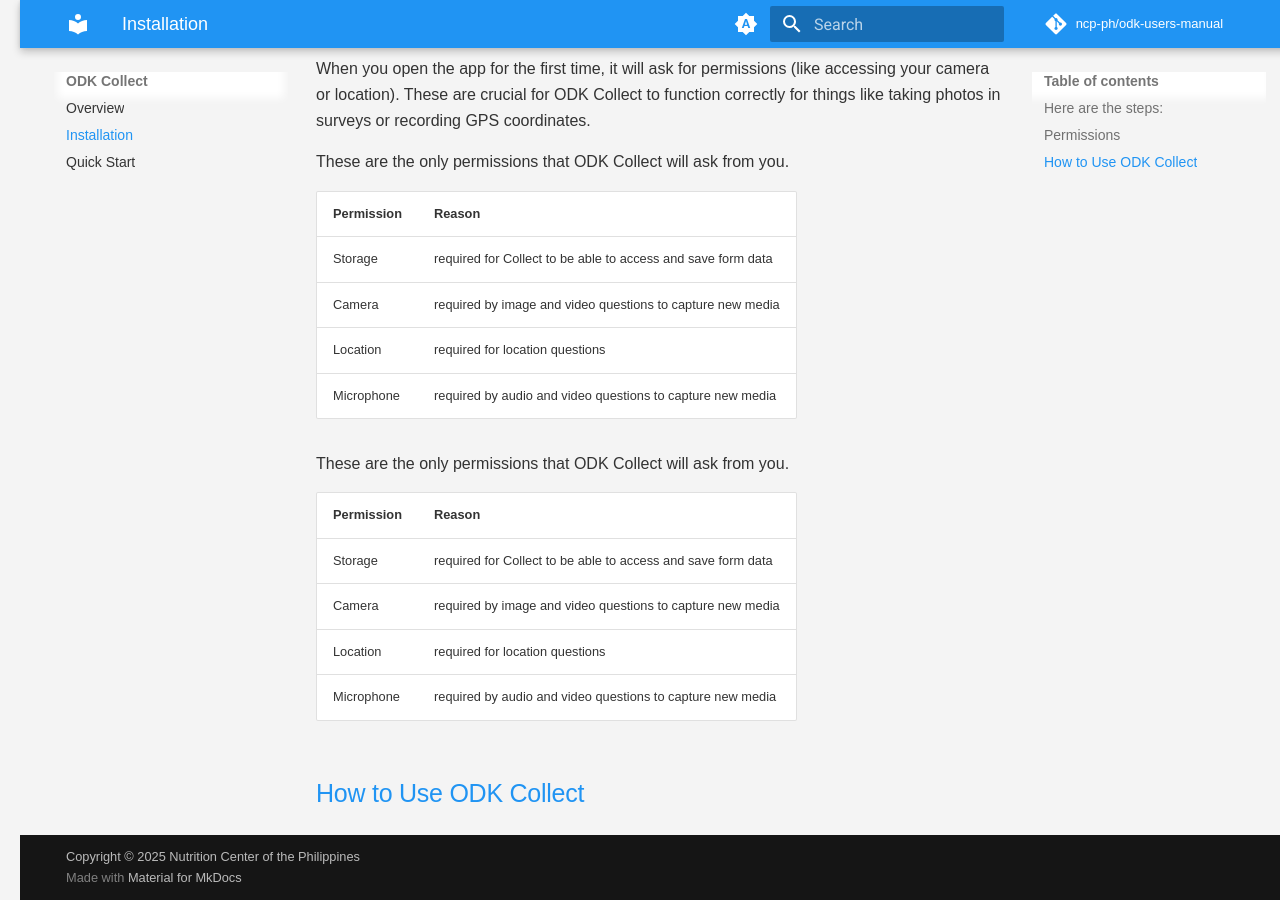
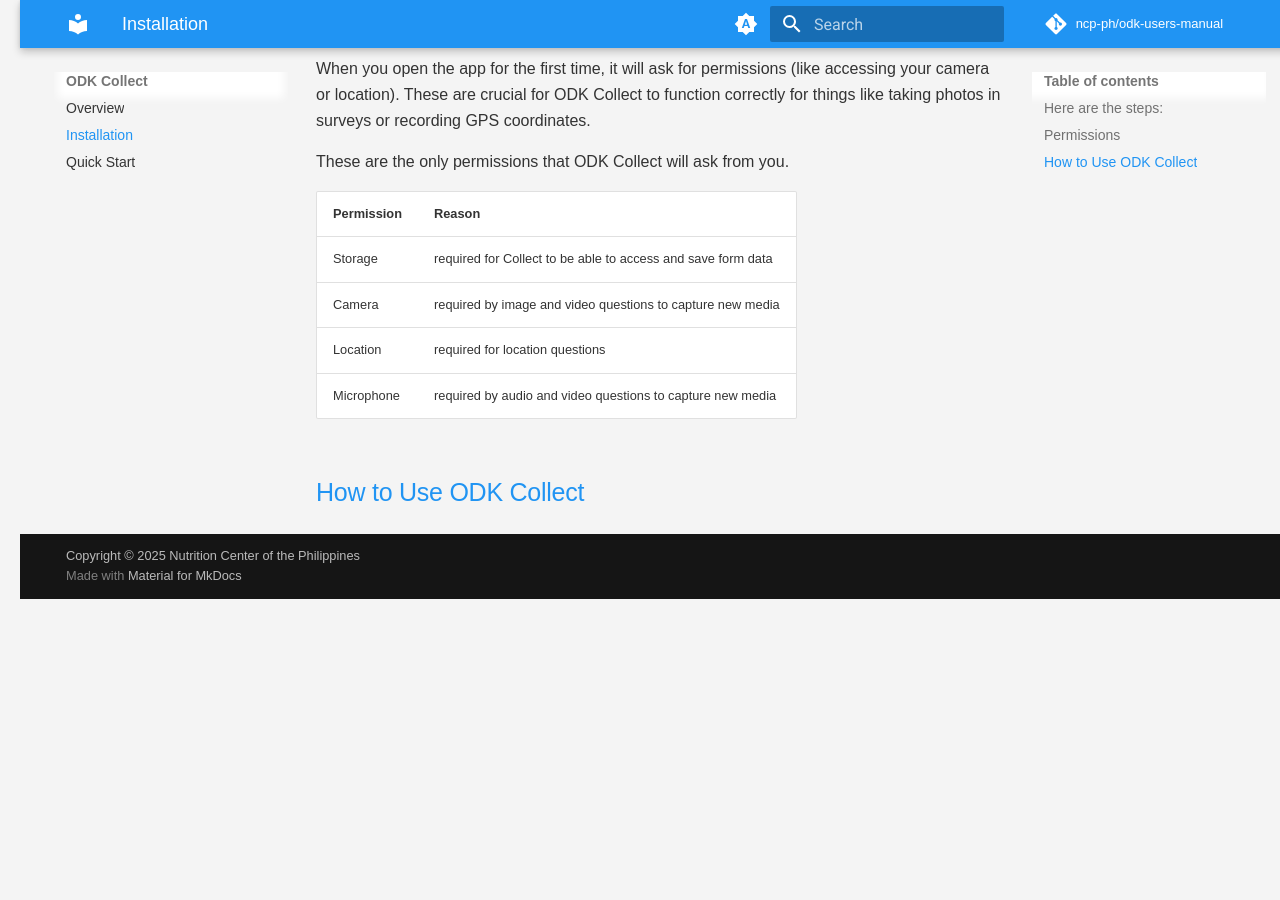
Before and after one commit to ncp-ph/odk-users-manual, an MkDocs documentation site: the page built from docs/install-odk-collect.md, in a window 1280 px wide and 900 px high, scrolled down 666 px. Built offline with MkDocs 1.6.1 and Material for MkDocs 9.7.7, drawn with Linux system fonts in a browser that asks for light colours; comment, search, counter and statistics services are not loaded; after the commit the page ends 1265 px from its top, so only the background shows below that.

Commit message:
removed redundant table

```diff
--- a/docs/install-odk-collect.md
+++ b/docs/install-odk-collect.md
@@ -19,15 +19,6 @@ When you open the app for the first time, it will ask for permissions (like acce
 
 These are the only permissions that ODK Collect will ask from you.
 
-| Permission | Reason |
-| --- | --- |
-| Storage | required for Collect to be able to access and save form data |
-| Camera | required by image and video questions to capture new media |
-| Location | required for location questions |
-| Microphone | required by audio and video questions to capture new media |
-
-These are the only permissions that ODK Collect will ask from you.
-
 | Permission   | Reason                                                  |
 |--------------|---------------------------------------------------------|
 | Storage      | required for Collect to be able to access and save form data |
```
